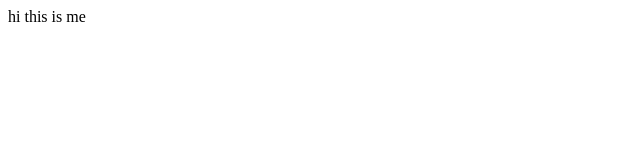
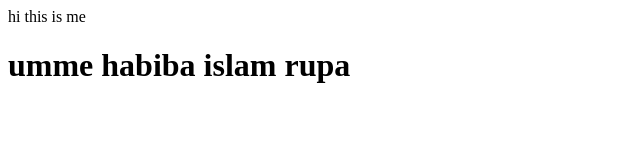
Before and after one commit to iamnus07/practiceGit, a plain HTML site: page index.html in a window 1280 px wide. Shown: the whole page, without its empty margins (0-640 px from the left). Drawn offline with Linux system fonts and the light colour scheme.

Commit message:
change a heading

```diff
--- a/index.html
+++ b/index.html
@@ -7,5 +7,7 @@
   </head>
   <body>
     hi this is me
+
+    <h1>umme habiba islam rupa</h1>
   </body>
 </html>
```
